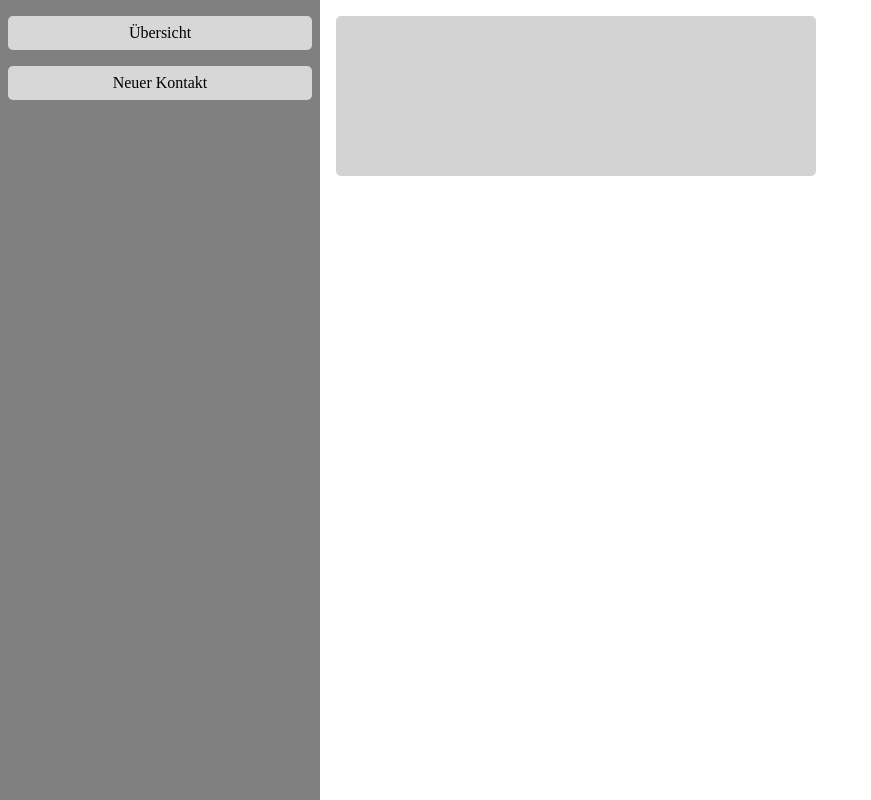
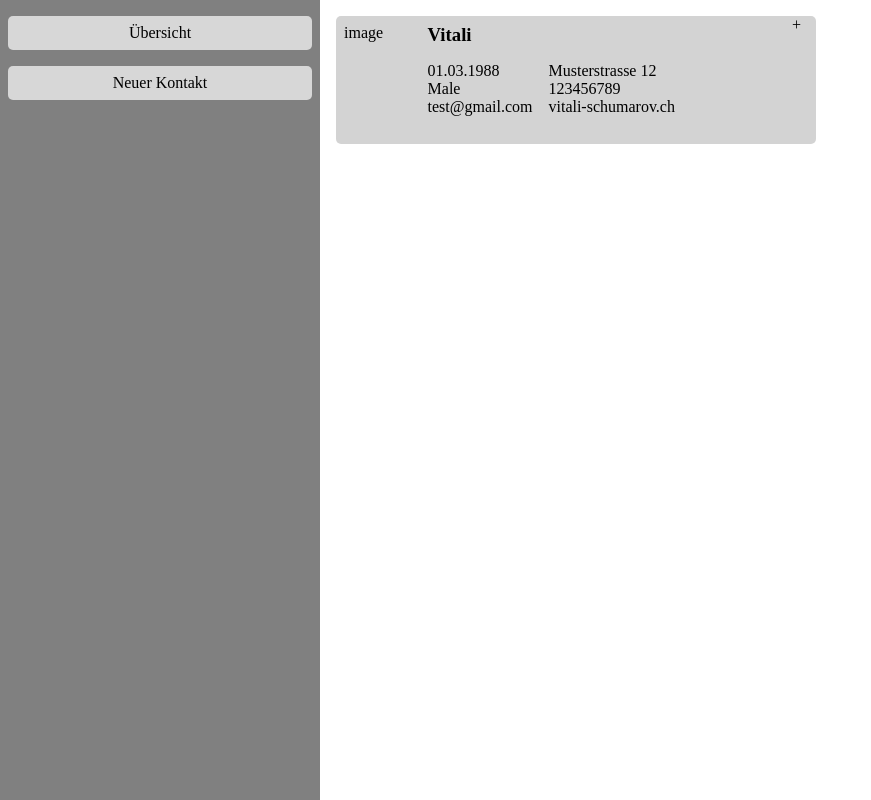
Before and after one commit to vitalischumarov/ContactManager, a React (Vite) app: page /allContactsView in a window 1280 px wide. Shown: the whole page, without its empty margins (0-871 px from the left). Built offline with nearby package versions, Linux system fonts and the light colour scheme.

Commit message:
contact view done

```diff
--- a/src/components/Contact.scss
+++ b/src/components/Contact.scss
@@ -1,6 +1,50 @@
 .Contact {
-  height: 10rem;
+  height: 8rem;
   width: 30rem;
   background-color: lightgray;
   border-radius: 5px;
+  display: flex;
+  flex-direction: row;
+  justify-content: space-between;
+  .imge {
+    padding: 0.5rem;
+  }
+
+  .details {
+    display: flex;
+    flex-direction: column;
+    padding-top: 0.5rem;
+    padding-left: 0.5rem;
+    .details__contact {
+      display: flex;
+      flex-direction: row;
+      gap: 1rem;
+
+      .leftDetails,
+      .rightDetails {
+        display: flex;
+        flex-direction: column;
+        padding-top: 1rem;
+        padding-bottom: 1rem;
+      }
+    }
+    width: 70%;
+  }
 }
+
+.image {
+  width: 25%;
+}
+
+.link {
+  color: black;
+  text-decoration: none;
+}
+
+.btn {
+  width: 5%;
+}
+
+.detailText {
+  color: red;
+}
--- a/src/components/Contact.tsx
+++ b/src/components/Contact.tsx
@@ -4,8 +4,28 @@ import "./Contact.scss";
 export default function Contact() {
   return (
     <>
-      <Link to={"/editView"}>
-        <div className="Contact"></div>
+      <Link to={"/editView"} className="link">
+        <div className="Contact">
+          <div className="imge">image</div>
+          <div className="details">
+            <div className="details__name">
+              <h3>Vitali</h3>
+            </div>
+            <div className="details__contact">
+              <div className="leftDetails">
+                <span>01.03.1988</span>
+                <span>Male</span>
+                <span>test@gmail.com</span>
+              </div>
+              <div className="rightDetails">
+                <span>Musterstrasse 12</span>
+                <span>123456789</span>
+                <span>vitali-schumarov.ch</span>
+              </div>
+            </div>
+          </div>
+          <div className="btn">+</div>
+        </div>
       </Link>
     </>
   );
```
